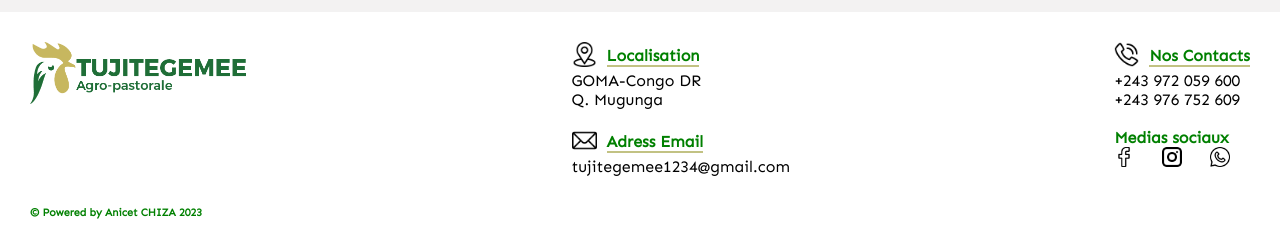
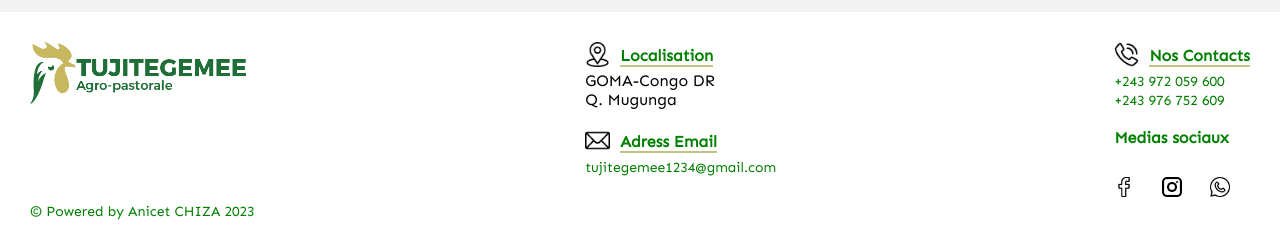
Before and after one commit to 17Anicet/Tujitegemee, a plain HTML site: page index.html in a window 1280 px wide. Shown: the part 3141-3391 px from the top of the page. Drawn offline with nearby package versions, Linux system fonts and the light colour scheme.

Commit message:
add to my repository

```diff
--- a/css/index.css
+++ b/css/index.css
@@ -332,7 +332,8 @@ footer a{
 .media div{
     gap: 28px;
 }
-footer h6{
+footer a{
+    font-size: 14px;
     margin-top: 30px;
     color: green;
 }
--- a/index.html
+++ b/index.html
@@ -259,7 +259,7 @@
                 </div>
             </div>
         </div>
-        <h6>© Powered by Anicet CHIZA 2023</h6>
+        <a href="#">© Powered by Anicet CHIZA 2023</a>
         <div class="scroll">
             <p><img src="Images/gps.png" alt=""></p>
         </div>
```
